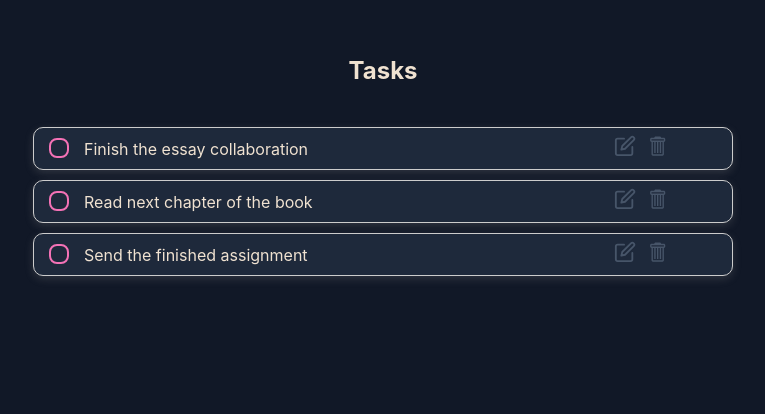
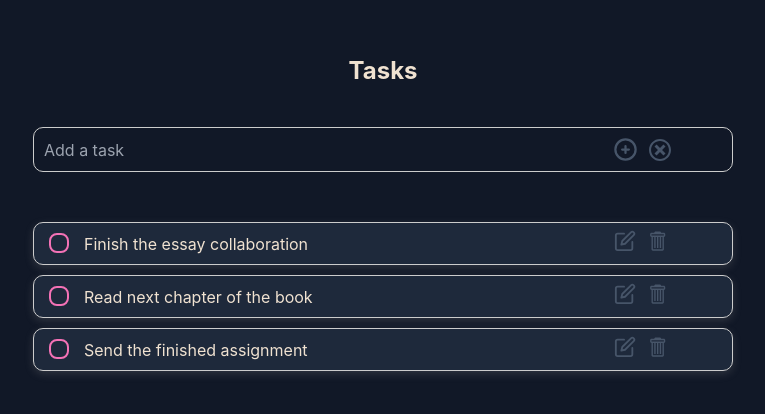
Before and after one commit to Torishnia/TodoList, a React (Create React App) app: page / in a window 1280 px wide. Shown: the top 414 px of the page, without its empty margins (257-1022 px from the left). Built offline with nearby package versions, Linux system fonts and the light colour scheme.

Commit message:
Add input field and create method for create new item

```diff
--- a/src/components/App/App.tsx
+++ b/src/components/App/App.tsx
@@ -1,5 +1,6 @@
 import { useState } from 'react';
 import { ITodo } from '../../interfaces/interface';
+import CreateTodoField from '../CreateTodoField/CreateTodoField';
 import TodoItem from '../TodoItem/TodoItem';
 import styles from './app.module.css';
 
@@ -22,6 +23,10 @@ function App() {
   return (
     <div className={styles.container}>
       <h1 className={styles.title}>Tasks</h1>
+      <CreateTodoField
+        setTodoItems={setTodoItems}
+        todoItems={todoItems}
+      />
       {
         todoItems.map(todo => (
           <TodoItem
--- /dev/null
+++ b/src/components/CreateTodoField/CreateTodoField.tsx
@@ -0,0 +1,56 @@
+import React, { useState } from 'react';
+import { IPropsForCreateTodoField } from '../../interfaces/interface';
+import styles  from './create-todo-field.module.css';
+import { HiOutlinePlusCircle } from 'react-icons/hi';
+import { ImCancelCircle } from 'react-icons/im';
+
+function CreateTodoField(props: IPropsForCreateTodoField) {
+const { todoItems, setTodoItems } = props;
+const [title, setTitle] = useState('');
+const sizeBtn = 22;
+
+function addTodo(title: string): void {
+  setTodoItems([
+    {
+      id: +new Date(),
+      title,
+      isCompleted: false,
+    },
+    ...todoItems,
+  ]);
+  emptyInput();
+}
+
+function emptyInput(): void {
+  setTitle('');
+}
+
+  return (
+    <div className={styles.container}>
+      <div className={styles.leftPart}>
+        <input
+          className={styles.input}
+          type='text'
+          onChange={event => setTitle(event.target.value)}
+          value={title}
+          onKeyPress={event => event.key === 'Enter' && addTodo(title)}
+          placeholder='Add a task'
+        />
+      </div>
+      <div className={styles.rightPart}>
+        <div className={styles.saveBtn}>
+          <button onClick={() => addTodo(title)}>
+            <HiOutlinePlusCircle size={sizeBtn + 5} />
+          </button>
+        </div>
+        <div className={styles.cancelBtn}>
+          <button onClick={() => emptyInput()}>
+            <ImCancelCircle size={sizeBtn} />
+          </button>
+        </div>
+      </div>
+    </div>
+  )
+}
+
+export default CreateTodoField;
--- /dev/null
+++ b/src/components/CreateTodoField/create-todo-field.module.css
@@ -0,0 +1,56 @@
+.container {
+  display: flex;
+  align-items: center;
+  justify-content: space-between;
+  border: 1px solid #ccc;
+  border-radius: 10px;
+  width: 100%;
+  min-width: 290px;
+  min-height: 45px;
+  max-width: 700px;
+  margin: 10px auto;
+  padding: 5px;
+  box-sizing: border-box;
+  margin-bottom: 50px;
+}
+
+.leftPart {
+  width: 75%;
+  display: flex;
+  justify-content: start;
+  padding: auto 5px;
+  flex-direction: row;
+  align-items: center;
+}
+
+.input {
+  width: 600px;
+  min-width: 200px;
+  max-width: 100%;
+  padding: auto 10px;
+  outline: none;
+  background: transparent;
+  margin-left: 5px;
+}
+
+.rightPart {
+  display: flex;
+  flex-direction: row;
+  justify-content: center;
+  align-items: center;
+  padding: auto 5px;
+  width: 25%;
+}
+
+.saveBtn, .cancelBtn {
+  display: flex;
+  justify-content: center;
+  align-items: center;
+  margin: auto 5px;
+  color: #475569;
+}
+
+.saveBtn:hover, .cancelBtn:hover {
+  color: #f472b6;
+  transition: ease-in-out 300ms;
+}
--- a/src/components/TodoItem/todoItem.module.css
+++ b/src/components/TodoItem/todoItem.module.css
@@ -51,6 +51,7 @@
   color: #475569;
 }
 
-.edit:hover, .trash :hover {
+.edit:hover, .trash:hover {
   color: #f472b6;
+  transition: ease-in-out 300ms;
 }
--- a/src/interfaces/interface.ts
+++ b/src/interfaces/interface.ts
@@ -10,6 +10,11 @@ export interface IPropsForTodoItem extends IPropsTodo {
 export interface IPropsForCheck extends IPropsTodo {
 }
 
+export interface IPropsForCreateTodoField {
+  setTodoItems: Function;
+  todoItems: ITodo[];
+}
+
 export interface ITodo {
   id: number;
   title: string;
```
